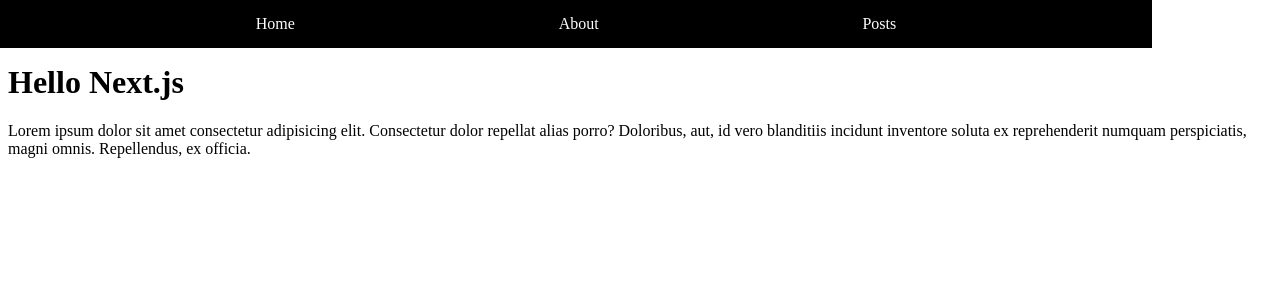
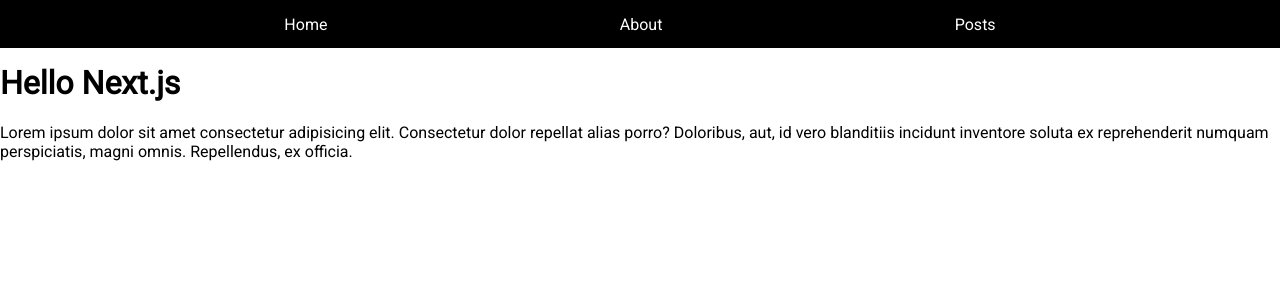
Before and after one commit to yialo/learn-nextjs, a Next.js app: page / in a window 1280 px wide. Shown: the top 300 px of the page. Built offline with nearby package versions, Linux system fonts and the light colour scheme.

Commit message:
Add CSS with modules and globally

```diff
--- a/css/styles.css
+++ b/css/styles.css
@@ -1,4 +1,15 @@
+*,
+*::before,
+*::after {
+  box-sizing: inherit;
+}
+
+html {
+  box-sizing: border-box;
+  font-size: 16px;
+}
+
 body {
   margin: 0;
-  font-family: "Arial", sans-serif;
+  font-family: "Roboto", "Arial", sans-serif;
 }
--- a/layouts/MainLayout.jsx
+++ b/layouts/MainLayout.jsx
@@ -1,5 +1,7 @@
 import Head from 'next/head';
 import Link from 'next/link';
+
+import style from './MainLayout.module.css';
 
 const HOME_LINK = 'home';
 const LINKS = [HOME_LINK, 'about', 'posts'];
@@ -15,57 +17,18 @@
         <meta name="keywords" content="javascript, react, nextjs" />
       </Head>
 
-      <nav>
-        <ul>
+      <nav className={style.Menu}>
+        <ul className={style.List}>
           {LINKS.map((link) => (
-            <li key={link}>
+            <li key={link} className={style.Item}>
               <Link href={`/${link === HOME_LINK ? '' : link}`}>
-                <a>{capitalize(link)}</a>
+                <a className={style.Link}>{capitalize(link)}</a>
               </Link>
             </li>
           ))}
         </ul>
       </nav>
-      <main>{children}</main>
-
-      <style jsx>{`
-        nav {
-          position: fixed;
-          top: 0;
-          left: 0;
-          width: 90%;
-          background-color: black;
-        }
-
-        nav > ul {
-          display: flex;
-          justify-content: space-evenly;
-          margin-top: 0;
-          margin-bottom: 0;
-          height: 3rem;
-          padding-left: 0;
-          list-style-type: none;
-        }
-
-        nav > ul > li {
-          display: flex;
-          align-items: center;
-          padding: 0.25rem 0.5rem;
-        }
-
-        nav > ul > li > a {
-          text-decoration: none;
-          color: white;
-        }
-
-        nav > ul > li > a:hover {
-          text-decoration: underline;
-        }
-
-        main {
-          margin-top: 4rem;
-        }
-      `}</style>
+      <main className={style.Main}>{children}</main>
     </>
   );
 }
--- /dev/null
+++ b/layouts/MainLayout.module.css
@@ -0,0 +1,36 @@
+.Menu {
+  position: fixed;
+  top: 0;
+  left: 0;
+  right: 0;
+  background-color: black;
+}
+
+.List {
+  display: flex;
+  justify-content: space-evenly;
+  margin-top: 0;
+  margin-bottom: 0;
+  height: 3rem;
+  padding-left: 0;
+  list-style-type: none;
+}
+
+.Item {
+  display: flex;
+  align-items: center;
+  padding: 0.25rem 0.5rem;
+}
+
+.Link {
+  text-decoration: none;
+  color: white;
+}
+
+.Link:hover {
+  text-decoration: underline;
+}
+
+.Main {
+  margin-top: 4rem;
+}
--- /dev/null
+++ b/pages/_app.jsx
@@ -0,0 +1,5 @@
+import '../css/styles.css';
+
+export default function App({ Component, pageProps }) {
+  return <Component {...pageProps} />
+}
--- /dev/null
+++ b/pages/_document.jsx
@@ -0,0 +1,20 @@
+import Document, { Html, Head, Main, NextScript } from 'next/document';
+
+export default class MyDocument extends Document {
+  render() {
+    return (
+      <Html>
+        <Head>
+          <link
+            rel="stylesheet"
+            href="https://fonts.googleapis.com/css2?family=Roboto&display=swap"
+          />
+        </Head>
+        <body>
+          <Main />
+          <NextScript />
+        </body>
+      </Html>
+    )
+  }
+}
```
Also changed, not shown: 2 other files (tests, documents, lock files or other folders).
